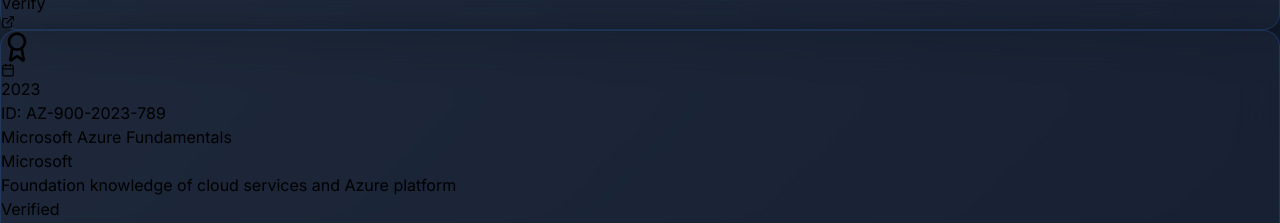
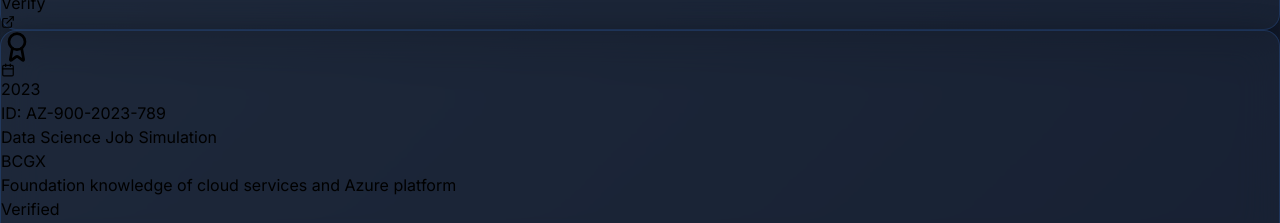
Before and after one commit to siddhartha246/Portfolio, a Next.js app: page / in a window 1280 px wide. Shown: the part 1860-2083 px from the top of the page. Built offline with nearby package versions, Linux system fonts and the light colour scheme.

Commit message:
Updated Certifications.tsx

```diff
--- a/components/Certifications.tsx
+++ b/components/Certifications.tsx
@@ -46,8 +46,8 @@ const Certifications = () => {
       color: 'from-blue-500 to-cyan-500',
     },
     {
-      title: 'Microsoft Azure Fundamentals',
-      issuer: 'Microsoft',
+      title: 'Data Science Job Simulation',
+      issuer: 'BCGX',
       date: '2023',
       credentialId: 'AZ-900-2023-789',
       description: 'Foundation knowledge of cloud services and Azure platform',
```
